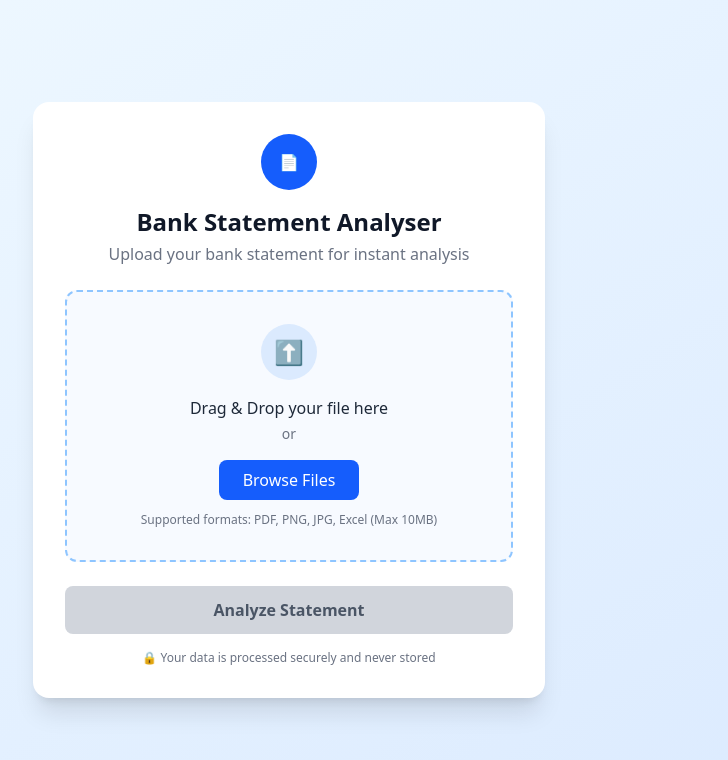
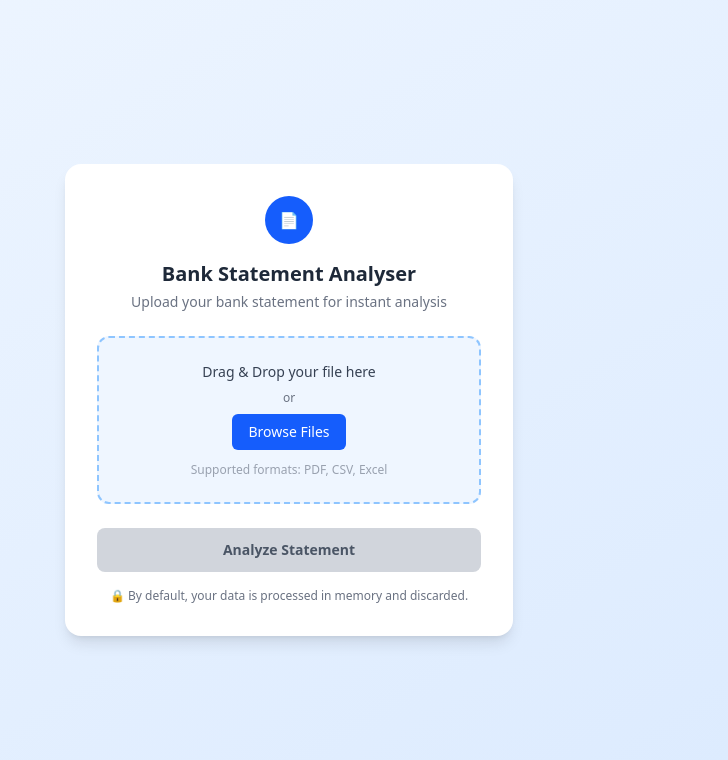
Before and after one commit to harshtodoIT/bank_statement_analyser, a Vue app: page / in a window 1280 px wide. Shown: the top 760 px of the page, without its empty margins (351-1079 px from the left). Built offline with nearby package versions, Linux system fonts and the light colour scheme.

Commit message:
feat(frontend): complete upload module with processing and error handling

```diff
--- a/src/router/index.js
+++ b/src/router/index.js
@@ -1,17 +1,24 @@
-import { createRouter, createWebHistory } from 'vue-router'
-import UploadView from '../views/UploadView.vue'
-
-const routes = [
-  {
-    path: '/',
-    name: 'upload',
-    component: UploadView
-  }
-]
+import { createRouter, createWebHistory } from "vue-router"
 
 const router = createRouter({
   history: createWebHistory(),
-  routes
+  routes: [
+    {
+      path: "/",
+      name: "upload",
+      component: () => import("../views/UploadView.vue"),
+    },
+    {
+      path: "/processing",
+      name: "processing",
+      component: () => import("../views/ProcessingView.vue"),
+    },
+    {
+      path: "/error",
+      name: "error",
+      component: () => import("../views/ErrorView.vue"),
+    },
+  ],
 })
 
 export default router
--- a/src/views/ErrorView.vue
+++ b/src/views/ErrorView.vue
@@ -0,0 +1,22 @@
+<template>
+  <div class="min-h-screen flex items-center justify-center bg-red-50">
+    <div class="bg-white p-8 rounded-xl shadow-md text-center max-w-md">
+
+      <h1 class="text-xl font-semibold text-red-600">
+        Upload Failed
+      </h1>
+
+      <p class="text-sm text-gray-600 mt-3">
+        The file could not be processed. Please check the error message and try again.
+      </p>
+
+      <button
+        class="mt-6 bg-red-600 text-white px-4 py-2 rounded-md hover:bg-red-700"
+        @click="$router.push('/')"
+      >
+        Re-upload Statement
+      </button>
+
+    </div>
+  </div>
+</template>
--- a/src/views/ProcessingView.vue
+++ b/src/views/ProcessingView.vue
@@ -0,0 +1,13 @@
+<template>
+  <div class="min-h-screen flex items-center justify-center bg-blue-50">
+    <div class="bg-white p-8 rounded-xl shadow-md text-center">
+      <h1 class="text-lg font-semibold text-gray-800">
+        Processing your statement…
+      </h1>
+
+      <p class="text-sm text-gray-500 mt-2">
+        Please wait. This may take a few seconds.
+      </p>
+    </div>
+  </div>
+</template>
--- a/src/views/UploadView.vue
+++ b/src/views/UploadView.vue
@@ -1,58 +1,103 @@
 <template>
-  <div class="min-h-screen flex items-center justify-center bg-gradient-to-br from-sky-50 to-blue-100 px-4">
-    <div class="w-full max-w-lg rounded-2xl bg-white shadow-xl p-8">
+  <div class="min-h-screen flex items-center justify-center bg-gradient-to-br from-blue-50 to-blue-100">
+    <div class="w-full max-w-md bg-white rounded-2xl shadow-lg p-8">
 
       <!-- Icon -->
       <div class="flex justify-center mb-4">
-        <div class="h-14 w-14 flex items-center justify-center rounded-full bg-blue-600 text-white">
+        <div class="h-12 w-12 flex items-center justify-center rounded-full bg-blue-600 text-white">
           📄
         </div>
       </div>
 
-      <!-- Heading -->
-      <h1 class="text-2xl font-semibold text-center text-gray-900">
+      <!-- Title -->
+      <h1 class="text-xl font-semibold text-center text-gray-800">
         Bank Statement Analyser
       </h1>
-      <p class="text-center text-gray-500 mt-1">
+      <p class="text-sm text-center text-gray-500 mt-1">
         Upload your bank statement for instant analysis
       </p>
 
-      <!-- Upload Box -->
-      <div
-        class="mt-6 rounded-xl border-2 border-dashed border-blue-300 bg-blue-50/50 p-8 text-center"
-      >
-        <div class="mx-auto mb-4 flex h-14 w-14 items-center justify-center rounded-full bg-blue-100 text-blue-600 text-2xl">
-          ⬆️
-        </div>
-
-        <p class="font-medium text-gray-800">
+      <!-- Upload box -->
+      <div class="mt-6 border-2 border-dashed border-blue-300 rounded-xl p-6 text-center bg-blue-50">
+        <p class="text-sm font-medium text-gray-700">
           Drag & Drop your file here
         </p>
-        <p class="text-sm text-gray-500 mt-1">or</p>
 
-        <button
-          class="mt-4 rounded-lg bg-blue-600 px-6 py-2 text-white font-medium hover:bg-blue-700 transition"
-        >
+        <p class="text-xs text-gray-500 my-2">or</p>
+
+        <label class="cursor-pointer inline-block bg-blue-600 text-white px-4 py-2 rounded-md text-sm hover:bg-blue-700 transition">
           Browse Files
-        </button>
+          <input
+            type="file"
+            class="hidden"
+            @change="onFileSelect"
+          />
+        </label>
 
-        <p class="mt-3 text-xs text-gray-500">
-          Supported formats: PDF, PNG, JPG, Excel (Max 10MB)
+        <p class="text-xs text-gray-400 mt-3">
+          Supported formats: PDF, CSV, Excel
         </p>
       </div>
 
-      <!-- Analyze Button -->
+      <!-- Selected file -->
+      <p v-if="selectedFile" class="text-xs text-center text-gray-600 mt-3">
+        Selected file: <b>{{ selectedFile.name }}</b>
+      </p>
+
+      <!-- Upload button -->
       <button
-        class="mt-6 w-full rounded-lg bg-gray-300 py-3 font-semibold text-gray-600 cursor-not-allowed"
+        class="w-full mt-6 py-3 rounded-lg text-sm font-semibold transition"
+        :class="selectedFile
+          ? 'bg-blue-600 text-white hover:bg-blue-700'
+          : 'bg-gray-300 text-gray-600 cursor-not-allowed'"
+        :disabled="!selectedFile"
+        @click="uploadFile"
       >
         Analyze Statement
       </button>
 
-      <!-- Privacy -->
-      <p class="mt-4 text-center text-xs text-gray-500">
-        🔒 Your data is processed securely and never stored
+      <!-- Privacy notice (MANDATORY) -->
+      <p class="mt-4 text-xs text-center text-gray-500">
+        🔒 By default, your data is processed in memory and discarded.
       </p>
 
     </div>
   </div>
 </template>
+
+<script setup>
+  import { ref } from "vue"
+  import { useRouter } from "vue-router"
+
+  const selectedFile = ref(null)
+  const router = useRouter()
+
+  function onFileSelect(event) {
+    selectedFile.value = event.target.files[0] || null
+
+    // ❌ No validation
+    // ❌ No file reading
+    // ✔ Just store file reference
+  }
+
+  async function uploadFile() {
+    if (!selectedFile.value) return
+
+    const formData = new FormData()
+    formData.append("file", selectedFile.value)
+
+    try {
+      // move to processing screen immediately
+      router.push("/processing")
+
+      await fetch("http://localhost:8000/api/upload/", {
+        method: "POST",
+        body: formData,
+      })
+
+    } catch (error) {
+      console.error("Upload failed", error)
+      router.push("/error")
+    }
+  }
+  </script>
```
